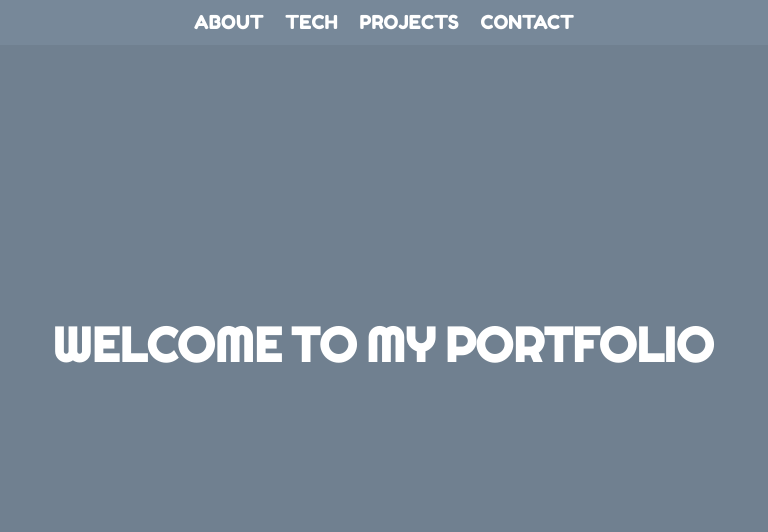
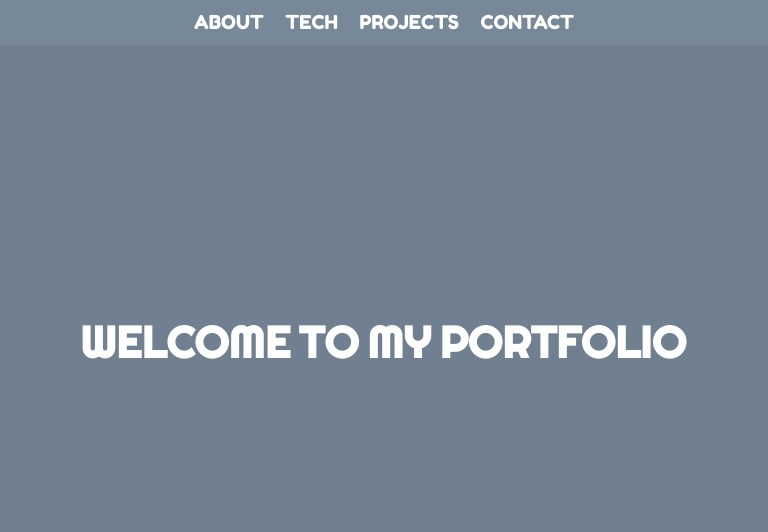
Before and after one commit to SandroEO/Portfolio, a plain HTML site: page index.html in a window 768 px wide. Shown: the top 532 px of the page. Drawn offline with nearby package versions, Linux system fonts and the light colour scheme.

Commit message:
Update index.css

```diff
--- a/index.css
+++ b/index.css
@@ -186,8 +186,8 @@ div a span:hover {
 }
 @media (min-width:451px) and (max-width:850px) {
 	.welcome {
-		font-size:300%;
-		-webkit-font-size: 300%;
+		font-size:275%;
+		-webkit-font-size: 275%;
 		margin-top:20px;
 	}
 }
```
